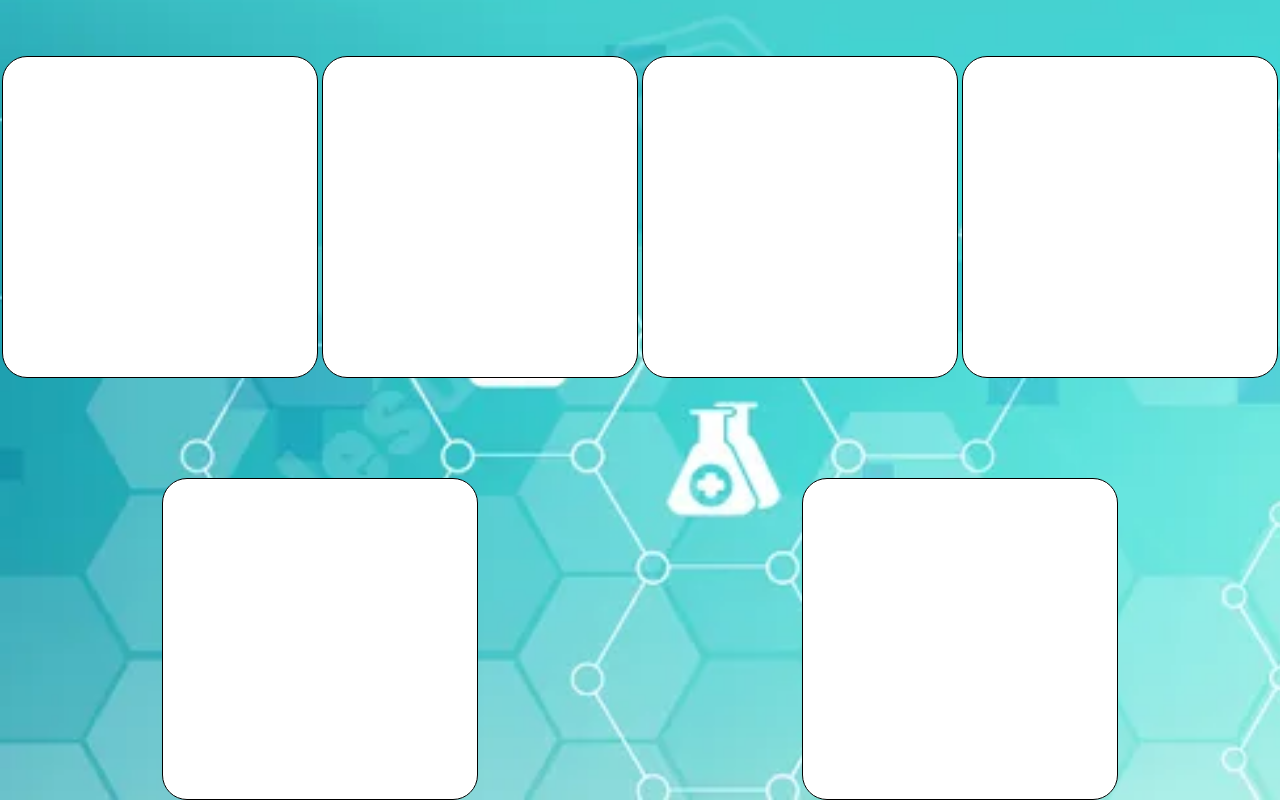
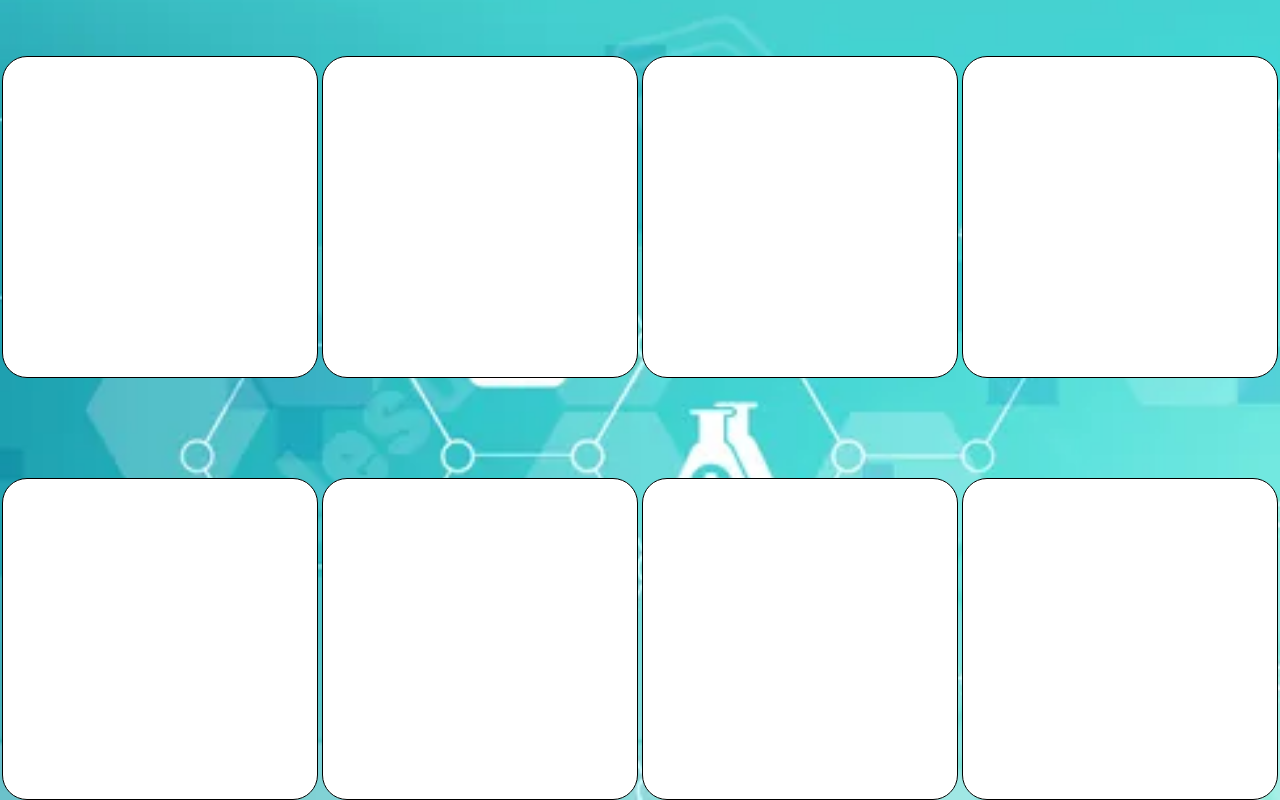
Before and after one commit to santhosh17102002/MediMatch, a plain HTML site: page HTML FILES/medicinelist.html in a window 1280 px wide. Shown: the part 616-1416 px from the top of the page. Drawn offline with Linux system fonts and the light colour scheme.

Commit message:
new medicine add

```diff
--- a/HTML FILES/medicinelist.html
+++ b/HTML FILES/medicinelist.html
@@ -69,6 +69,12 @@
             <div class="product">
 
             </div>
+            <div class="product">
+
+            </div>
+            <div class="product">
+
+            </div>
 
         </div>
 
```
